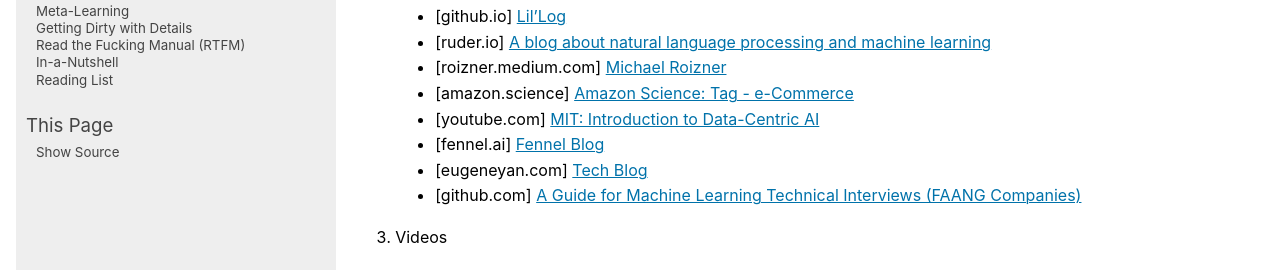
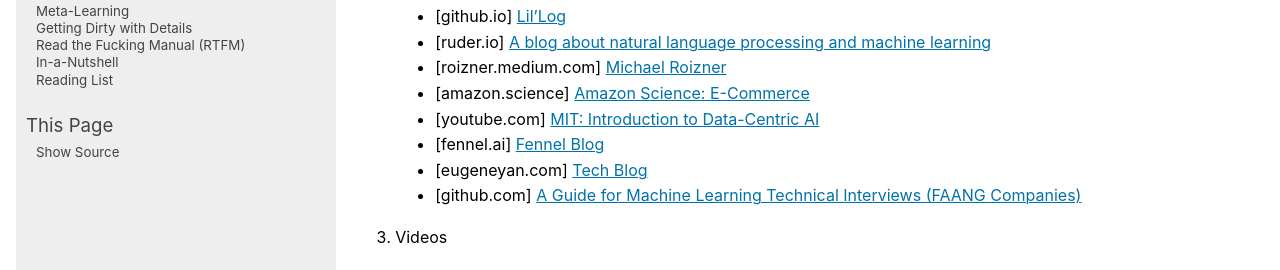
Before and after one commit to uselesstechjunks/leetcode, a Sphinx documentation site: the page built from docs/source/applied/practical/resources.rst, in a window 1280 px wide and 900 px high, scrolled down 527 px. Shown: the part 177-447 px from the top of the window. Built offline with Sphinx 7.4.7, drawn with Linux system fonts in a browser that asks for light colours; pages that are not in the unit, such as notebooks, are missing from menus.

Commit message:
Update resources.rst

```diff
--- a/docs/source/applied/practical/resources.rst
+++ b/docs/source/applied/practical/resources.rst
@@ -24,7 +24,7 @@ Practical Resources
 	- [github.io] `Lil’Log <https://lilianweng.github.io/>`_
 	- [ruder.io] `A blog about natural language processing and machine learning <https://www.ruder.io/>`_
 	- [roizner.medium.com] `Michael Roizner <https://roizner.medium.com/>`_
-	- [amazon.science] `Amazon Science: Tag - e-Commerce <https://www.amazon.science/publications?q=&f0=0000016e-2ff1-d205-a5ef-aff91fd60000&f1=0000017b-cb9b-d0be-affb-cbbf08e40000&s=0>`_
+	- [amazon.science] `Amazon Science: E-Commerce <https://www.amazon.science/publications?q=&f1=0000017b-cb9b-d0be-affb-cbbf08e40000&s=0>`_
 	- [youtube.com] `MIT: Introduction to Data-Centric AI <https://www.youtube.com/watch?v=ayzOzZGHZy4&list=PLnSYPjg2dHQKdig0vVbN-ZnEU0yNJ1mo5>`_
 	- [fennel.ai] `Fennel Blog <https://fennel.ai/blog/>`_
 	- [eugeneyan.com] `Tech Blog <https://eugeneyan.com/>`_
```
